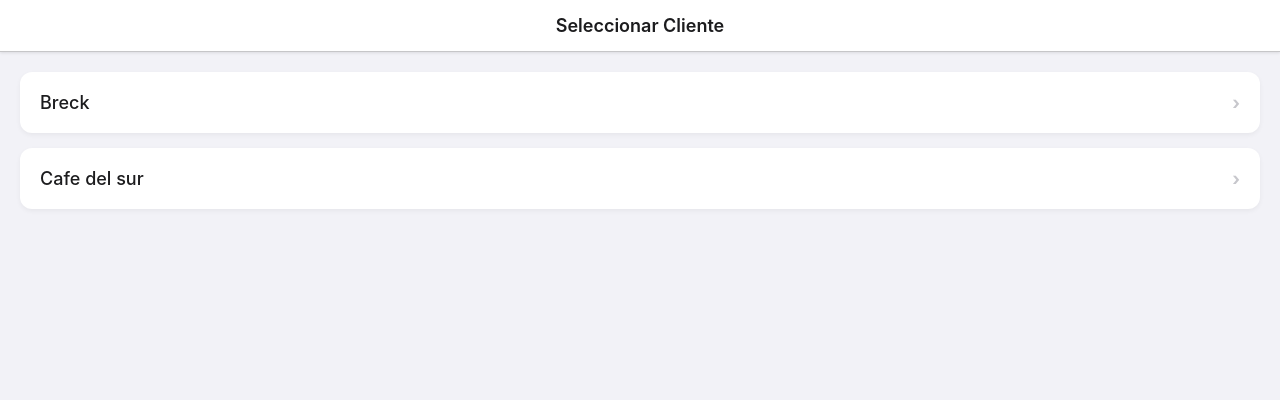
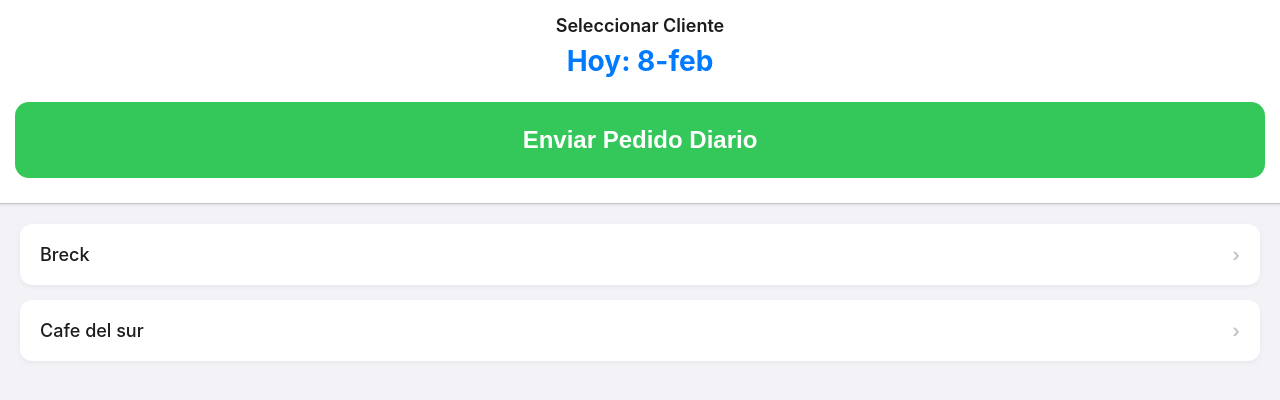
Before and after one commit to Panfitrion/pedidos, a plain HTML site: page index.html in a window 1280 px wide. Drawn offline with Linux system fonts and the light colour scheme.

Commit message:
Add current date display and update order submission

```diff
--- a/index.html
+++ b/index.html
@@ -117,6 +117,8 @@
     <div id="screen-clients" class="screen active">
         <header>
             <h1>Seleccionar Cliente</h1>
+            <div id="current-date" style="font-size:28px; font-weight:bold; margin-top:8px; color:#007aff;"></div>
+            <button class="action-btn btn-success" id="btn-enviar-dia" style="font-size:24px; padding:24px; margin-top:24px; width:100%;" onclick="enviarPedidoDia()">Enviar Pedido Diario</button>
         </header>
         <div class="container" id="client-list">
             </div>
@@ -164,7 +166,6 @@
             <button class="action-btn btn-success" onclick="sendWhatsApp()">Enviar por WhatsApp</button>
             <button class="action-btn btn-secondary" onclick="copyToClipboard()">Copiar Texto</button>
             <button class="action-btn btn-secondary" onclick="resetOrder()">Nuevo Pedido</button>
-            <button class="action-btn btn-secondary" onclick="enviarPedidoDia()">Enviar Pedido Diario</button>
         </div>
     </div>
 
@@ -198,6 +199,8 @@
                     </div>
                 `;
             }
+            showCurrentDate();
+            checkPedidoDiaEnviado();
         }
 
         // Navegación
@@ -325,12 +328,28 @@
                 alert('El pedido diario ya fue enviado hoy.');
                 return;
             }
-            const text = document.getElementById('final-text').innerText;
-            navigator.clipboard.writeText(text).then(() => {
-                alert('Pedido diario copiado y marcado como enviado.');
-                localStorage.setItem('pedidoEnviado_' + today, 'true');
-                document.getElementById('btn-enviar-dia').disabled = true;
-            });
+            // Obtener el texto del pedido
+            let allOrders = JSON.parse(localStorage.getItem('bakeryOrders') || '{}');
+            const dateStr = `${new Date().getDate()}-${new Date().toLocaleString('es-MX', { month: 'short' })}`;
+            let text = `*PEDIDO ${dateStr}\n----------------\n`;
+            let totalItems = 0;
+            const dayOrders = allOrders[today];
+            for (let client in dayOrders) {
+                text += `${client}\n`;
+                for (let prod in dayOrders[client]) {
+                    if (dayOrders[client][prod] > 0) {
+                        text += `${prod} - ${dayOrders[client][prod]}\n`;
+                        totalItems += dayOrders[client][prod];
+                    }
+                }
+                text += `----------------\n`;
+            }
+            text += `*Total Piezas:* ${totalItems}\n📅 ${dateStr}`;
+            // Enviar por WhatsApp
+            const urlEncoded = encodeURIComponent(text);
+            window.open(`https://wa.me/?text=${urlEncoded}`, '_blank');
+            localStorage.setItem('pedidoEnviado_' + today, 'true');
+            document.getElementById('btn-enviar-dia').disabled = true;
         }
 
         // Al mostrar resumen, deshabilitar botón si ya fue enviado
@@ -342,6 +361,13 @@
             }
         }
 
+        // Mostrar fecha actual en la parte superior
+        function showCurrentDate() {
+            const today = new Date();
+            const dateStr = `${today.getDate()}-${today.toLocaleString('es-MX', { month: 'short' })}`;
+            document.getElementById('current-date').innerText = `Hoy: ${dateStr}`;
+        }
+
         // Arrancar la app
         init();
     </script>
```
